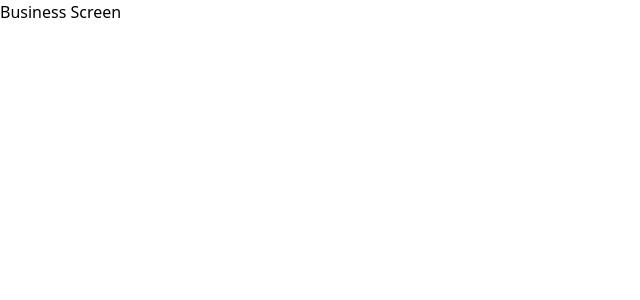
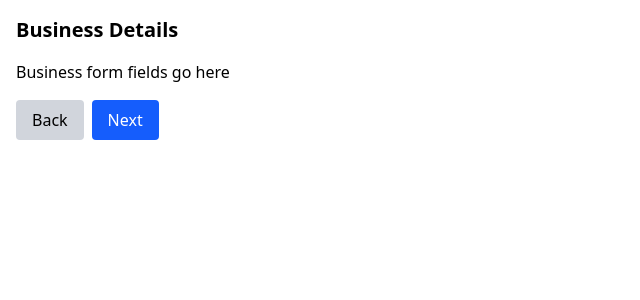
Before and after one commit to viveksh09876/onboardX, a React (Vite) app in the folder main-app/: page /main/business in a window 1280 px wide. Shown: the top 300 px of the page, without its empty margins (0-640 px from the left). Built offline with nearby package versions, Linux system fonts and the light colour scheme.

Commit message:
feat(main-app): wire domain screens with redux and step navigation

```diff
--- a/main-app/src/App.tsx
+++ b/main-app/src/App.tsx
@@ -1,13 +1,24 @@
 import { Routes, Route, Navigate } from "react-router-dom";
+
+import PersonalScreen from "./domains/personal/PersonalScreen";
+import BusinessScreen from "./domains/business/BusinessScreen";
+import TeamsScreen from "./domains/teams/TeamsScreen";
+import ProductsScreen from "./domains/products/ProductsScreen";
 
 const App = () => {
   return (
     <Routes>
+      {/* Default entry */}
       <Route path="/" element={<Navigate to="personal" replace />} />
-      <Route path="personal" element={<div>Personal Screen</div>} />
-      <Route path="business" element={<div>Business Screen</div>} />
-      <Route path="teams" element={<div>Teams Screen</div>} />
-      <Route path="products" element={<div>Products Screen</div>} />
+
+      {/* Step routes */}
+      <Route path="personal" element={<PersonalScreen />} />
+      <Route path="business" element={<BusinessScreen />} />
+      <Route path="teams" element={<TeamsScreen />} />
+      <Route path="products" element={<ProductsScreen />} />
+
+      {/* Safety fallback */}
+      <Route path="*" element={<Navigate to="personal" replace />} />
     </Routes>
   );
 };
--- /dev/null
+++ b/main-app/src/domains/business/BusinessScreen.tsx
@@ -0,0 +1,48 @@
+import { useNavigate } from "react-router-dom";
+import { useAppDispatch } from "../../store/hooks";
+import { updateDomainData } from "../../store/formSlice";
+
+const BusinessScreen = () => {
+  const dispatch = useAppDispatch();
+  const navigate = useNavigate();
+
+  const handleNext = () => {
+    dispatch(
+      updateDomainData({
+        domain: "business",
+        data: {
+          businessType: "IT Services",
+        },
+      })
+    );
+
+    navigate("/teams");
+  };
+
+  const handleBack = () => {
+    navigate("/personal");
+  };
+
+  return (
+    <div className="p-4">
+      <h2 className="text-xl font-semibold mb-4">Business Details</h2>
+
+      <p className="mb-4">Business form fields go here</p>
+
+      <div className="flex gap-2">
+        <button onClick={handleBack} className="bg-gray-300 px-4 py-2 rounded">
+          Back
+        </button>
+
+        <button
+          onClick={handleNext}
+          className="bg-blue-600 text-white px-4 py-2 rounded"
+        >
+          Next
+        </button>
+      </div>
+    </div>
+  );
+};
+
+export default BusinessScreen;
--- /dev/null
+++ b/main-app/src/domains/personal/PersonalScreen.tsx
@@ -0,0 +1,40 @@
+import { useNavigate } from "react-router-dom";
+import { useAppDispatch } from "../../store/hooks";
+import { updateDomainData } from "../../store/formSlice";
+
+const PersonalScreen = () => {
+  const dispatch = useAppDispatch();
+  const navigate = useNavigate();
+
+  const handleNext = () => {
+    dispatch(
+      updateDomainData({
+        domain: "personal",
+        data: {
+          firstName: "Vivek",
+          lastName: "Sharma",
+        },
+      })
+    );
+
+    navigate("/business");
+  };
+
+  return (
+    <div className="p-4">
+      <h2 className="text-xl font-semibold mb-4">Personal Details</h2>
+
+      {/* Placeholder UI — FormRenderer comes next */}
+      <p className="mb-4">Personal form fields go here</p>
+
+      <button
+        onClick={handleNext}
+        className="bg-blue-600 text-white px-4 py-2 rounded"
+      >
+        Next
+      </button>
+    </div>
+  );
+};
+
+export default PersonalScreen;
--- /dev/null
+++ b/main-app/src/domains/products/ProductsScreen.tsx
@@ -0,0 +1,48 @@
+import { useNavigate } from "react-router-dom";
+import { useAppDispatch } from "../../store/hooks";
+import { updateDomainData } from "../../store/formSlice";
+
+const ProductsScreen = () => {
+  const dispatch = useAppDispatch();
+  const navigate = useNavigate();
+
+  const handleNext = () => {
+    dispatch(
+      updateDomainData({
+        domain: "products",
+        data: {
+          name: "IT Services",
+        },
+      })
+    );
+
+    navigate("/teams");
+  };
+
+  const handleBack = () => {
+    navigate("/teams");
+  };
+
+  return (
+    <div className="p-4">
+      <h2 className="text-xl font-semibold mb-4">Products Details</h2>
+
+      <p className="mb-4">Products form fields go here</p>
+
+      <div className="flex gap-2">
+        <button onClick={handleBack} className="bg-gray-300 px-4 py-2 rounded">
+          Back
+        </button>
+
+        <button
+          onClick={handleNext}
+          className="bg-blue-600 text-white px-4 py-2 rounded"
+        >
+          Next
+        </button>
+      </div>
+    </div>
+  );
+};
+
+export default ProductsScreen;
--- /dev/null
+++ b/main-app/src/domains/teams/TeamsScreen.tsx
@@ -0,0 +1,48 @@
+import { useNavigate } from "react-router-dom";
+import { useAppDispatch } from "../../store/hooks";
+import { updateDomainData } from "../../store/formSlice";
+
+const TeamsScreen = () => {
+  const dispatch = useAppDispatch();
+  const navigate = useNavigate();
+
+  const handleNext = () => {
+    dispatch(
+      updateDomainData({
+        domain: "teams",
+        data: {
+          name: "IT Services",
+        },
+      })
+    );
+
+    navigate("/products");
+  };
+
+  const handleBack = () => {
+    navigate("/business");
+  };
+
+  return (
+    <div className="p-4">
+      <h2 className="text-xl font-semibold mb-4">Team Details</h2>
+
+      <p className="mb-4">Teams form fields go here</p>
+
+      <div className="flex gap-2">
+        <button onClick={handleBack} className="bg-gray-300 px-4 py-2 rounded">
+          Back
+        </button>
+
+        <button
+          onClick={handleNext}
+          className="bg-blue-600 text-white px-4 py-2 rounded"
+        >
+          Next
+        </button>
+      </div>
+    </div>
+  );
+};
+
+export default TeamsScreen;
```
Also changed, not shown: main-app/src/domains/business/business.form.ts (added), main-app/src/domains/personal/personal.form.ts (added), main-app/src/domains/products/products.form.ts (added), main-app/src/domains/teams/teams.form.ts (added).
